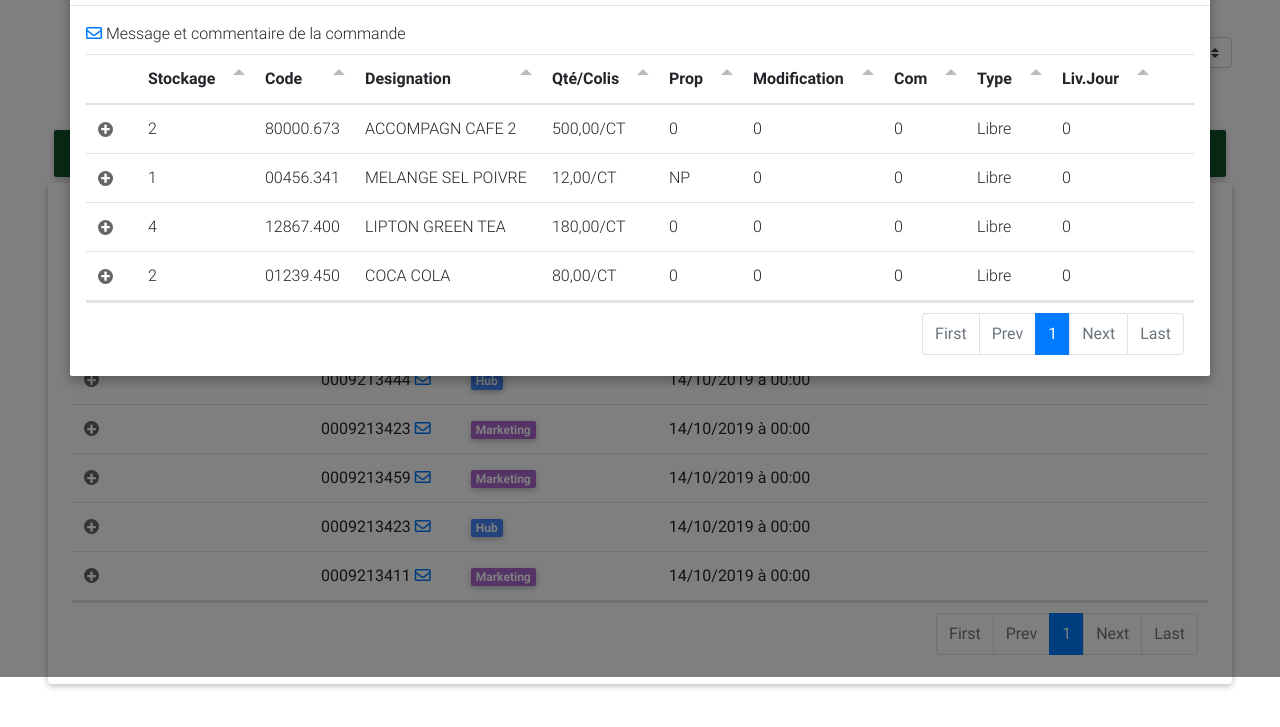
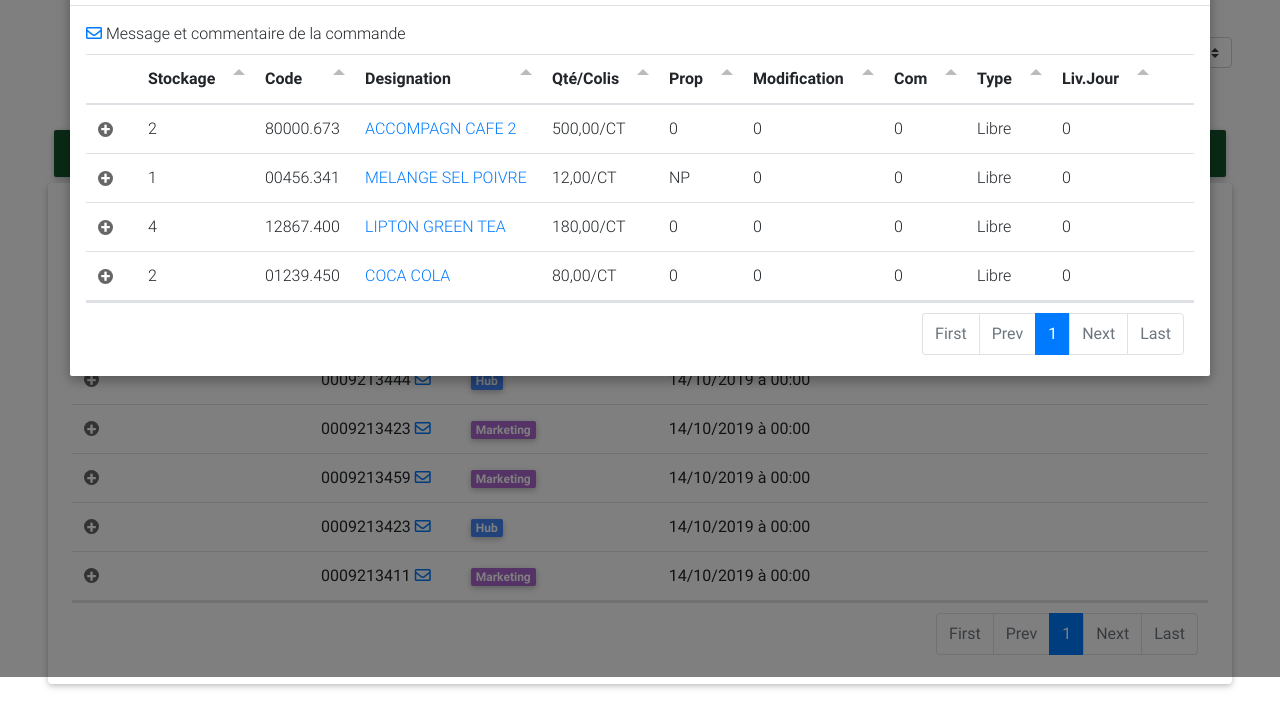
Before and after one commit to Captiva-IT/iTec-Template, a plain HTML site: page Commandes.html in a window 1280 px wide. Both pictures are taken after a click on the link 422 px from the left and 404 px from the top of the page. Shown: the part 123-850 px from the top of the page. Drawn offline with Linux system fonts and the light colour scheme.

Commit message:
Modal Added onDemand

```diff
--- a/Commandes.html
+++ b/Commandes.html
@@ -395,7 +395,7 @@
                         { formatter: "responsiveCollapse", width: 50, minWidth: 30, align: "center", resizable: false, headerSort: false },
                         { title: "Stockage", field: "stockage" },
                         { title: "Code", field: "code" },
-                        { title: "Designation", field: "designation" },
+                        { title: "Designation", field: "designation", formatter: Link },
                         { title: "Qté/Colis", field: "qteColis" },
                         { title: "Prop", field: "prop" },
                         { title: "Modification", field: "modification" },
--- a/js/script.js
+++ b/js/script.js
@@ -1,5 +1,9 @@
 var msgIcon = function (cell, formatterParams) {
     return cell.getValue() + ' <a href="#"data-toggle="modal" data-target="#modal"><i class="far fa-envelope"></i></a>';
+};
+
+var Link = function (cell, formatterParams) {
+    return '<a href="#"data-toggle="modal" data-target="#productSpecifications-modal">'+ cell.getValue() +'</a>';
 };
 
 var badge = function (cell, formatterParams, onRendered) {
```
